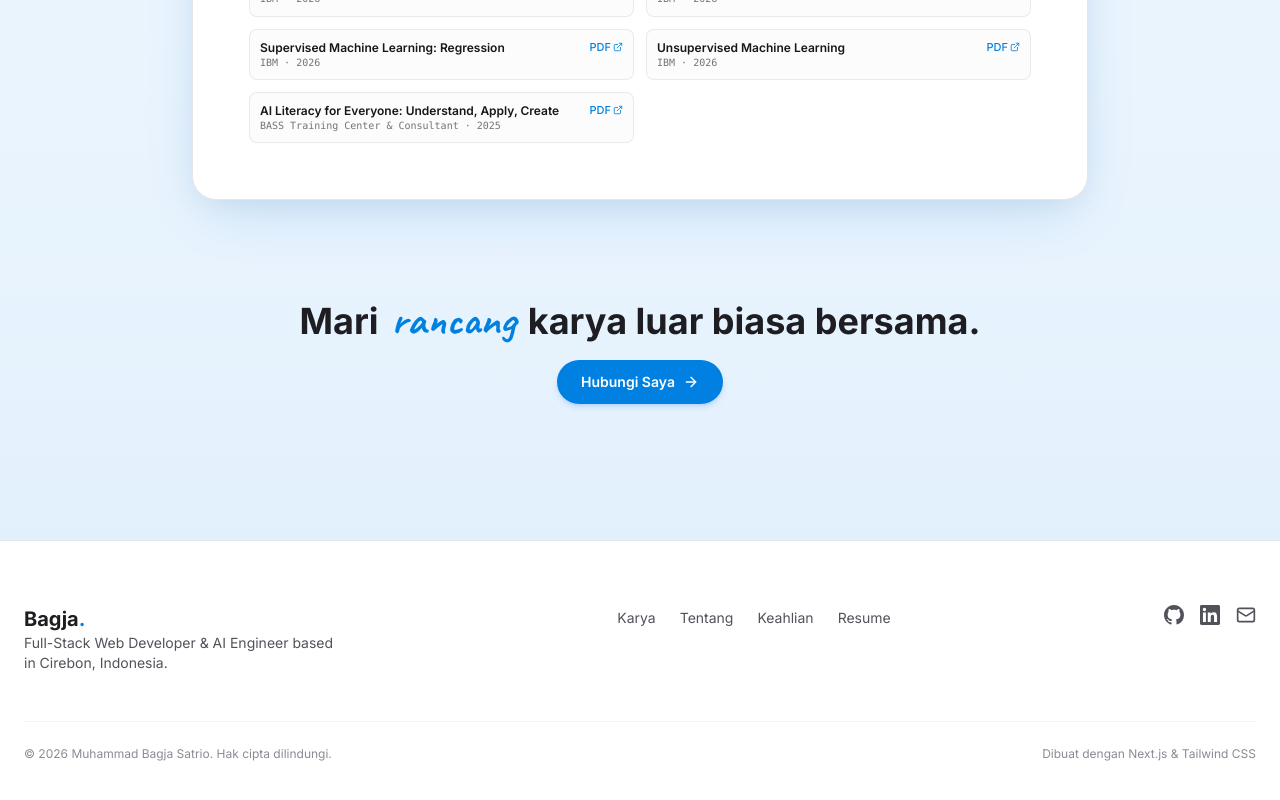
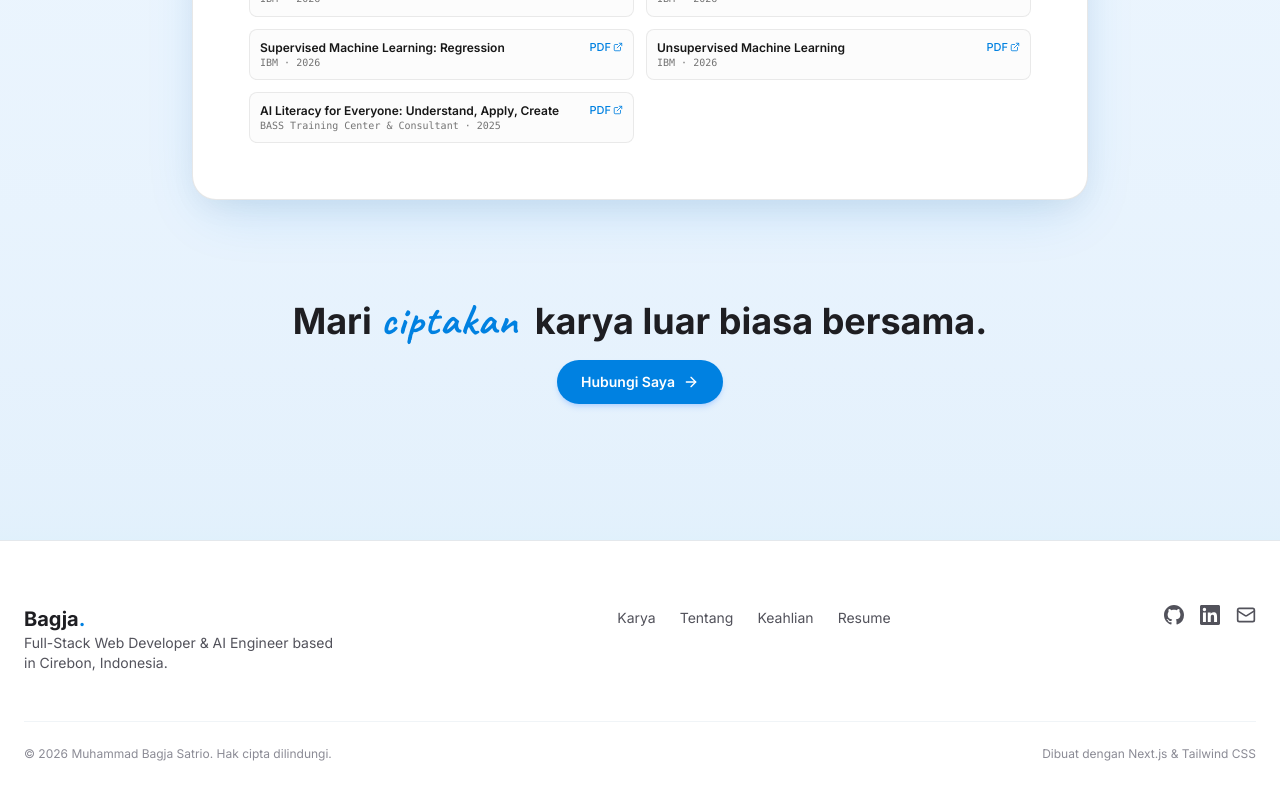
Before and after one commit to bagjasatrio/portfolio-bagjasatrio, a Next.js app: page /resume in a window 1280 px wide. Shown: the part 2388-3188 px from the top of the page. Built offline with nearby package versions, Linux system fonts and the light colour scheme.

Commit message:
feat: add rotating action text (design, build, create) with Caveat font on resume page footer

```diff
--- a/src/app/resume/page.tsx
+++ b/src/app/resume/page.tsx
@@ -1,6 +1,8 @@
 "use client";
 
+import { useState, useEffect } from "react";
 import Link from "next/link";
+import { motion, useReducedMotion } from "motion/react";
 import {
   Download,
   ArrowLeft,
@@ -21,6 +23,47 @@ import { certifications } from "../../../data/certifications";
 import { projects } from "../../../data/projects";
 import { skills } from "../../../data/skills";
 import { useLanguage } from "@/components/providers/LanguageProvider";
+
+function RotatingActionText({ words }: { words: readonly string[] }) {
+  const [index, setIndex] = useState(0);
+  const prefersReducedMotion = useReducedMotion();
+
+  useEffect(() => {
+    if (prefersReducedMotion) return;
+    const interval = setInterval(() => {
+      setIndex((prev) => (prev + 1) % words.length);
+    }, 2200);
+    return () => clearInterval(interval);
+  }, [words.length, prefersReducedMotion]);
+
+  // Find longest word to reserve proper width
+  const longestWord = words.reduce(
+    (a, b) => (a.length > b.length ? a : b),
+    words[0] || ""
+  );
+
+  return (
+    <span className="relative inline-block font-hand font-bold text-accent text-[1.2em] px-1 align-baseline text-left min-w-[90px] sm:min-w-[120px]">
+      {words.map((word, i) => (
+        <motion.span
+          key={word}
+          className="absolute left-0 text-accent font-hand font-bold tracking-wide"
+          initial={{ opacity: 0, y: 15 }}
+          animate={{
+            opacity: i === index ? 1 : 0,
+            y: i === index ? 0 : -15,
+          }}
+          transition={{ duration: 0.4, ease: "easeOut" }}
+        >
+          {word}
+        </motion.span>
+      ))}
+      <span className="invisible font-hand font-bold tracking-wide">
+        {longestWord}
+      </span>
+    </span>
+  );
+}
 
 export default function ResumePage() {
   const { language, t } = useLanguage();
@@ -408,9 +451,9 @@ export default function ResumePage() {
         <div className="text-center py-10 sm:py-14 print:hidden">
           <p className="font-display text-2xl sm:text-3xl md:text-4xl font-bold text-text-primary mb-3">
             {t.contact.heading1}{" "}
-            <span className="font-hand font-bold text-accent text-[1.2em] px-1 inline-block align-baseline">
-              {t.contact.design}
-            </span>{" "}
+            <RotatingActionText
+              words={[t.contact.design, t.contact.build, t.contact.create]}
+            />{" "}
             {t.contact.heading2}
           </p>
           <div className="mt-4">
```
